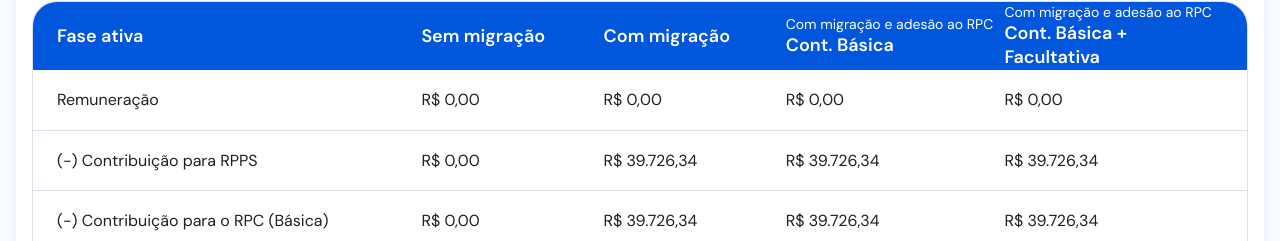
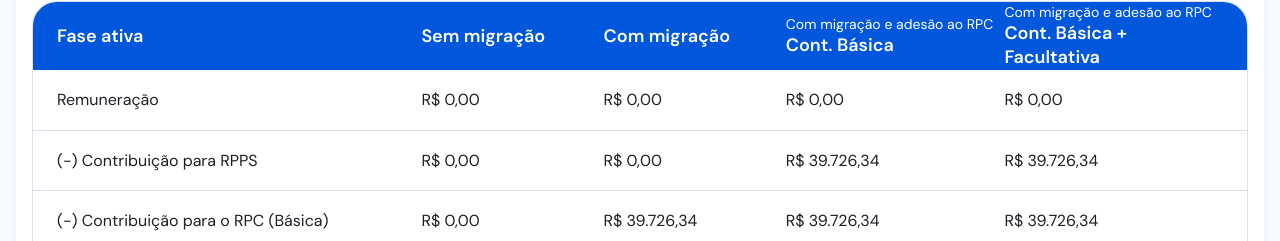
Before and after one commit to leonardobl/smr-front, a React (Vite) app: page / in a window 1280 px wide. Shown: the part 1559-1800 px from the top of the page. Built offline with nearby package versions, Linux system fonts and the light colour scheme.

Commit message:
ajuste com remuneraco

```diff
--- a/src/Components/Templates/HomeTemplate/index.tsx
+++ b/src/Components/Templates/HomeTemplate/index.tsx
@@ -452,7 +452,10 @@ export const HomeTemplate = () => {
                   {maskMoney(table1?.contribuicao_RPPS?.sem_migracao) ||
                     "R$ 0,00"}
                 </p>
-                <p>R$ 39.726,34</p>
+                <p>
+                  {maskMoney(table1?.contribuicao_RPPS?.com_migracao) ||
+                    "R$ 0,00"}
+                </p>
                 <p>R$ 39.726,34</p>
                 <p>R$ 39.726,34</p>
               </TableItem>
--- a/src/Components/Templates/HomeTemplate/useHome.ts
+++ b/src/Components/Templates/HomeTemplate/useHome.ts
@@ -84,49 +84,49 @@ export const DefaulValueTable1: ITableFaseAtiva = {
   remuneracao: {
     com_migracao_rpc_basica: 0,
     com_migracao_rpc_facultativa: 0,
-    com_remuneracao: 0,
+    com_migracao: 0,
     sem_migracao: 0,
   },
   contribuicao_RPC_basica: {
     com_migracao_rpc_basica: 0,
     com_migracao_rpc_facultativa: 0,
-    com_remuneracao: 0,
+    com_migracao: 0,
     sem_migracao: 0,
   },
   contribuicao_RPC_facultativa: {
     com_migracao_rpc_basica: 0,
     com_migracao_rpc_facultativa: 0,
-    com_remuneracao: 0,
+    com_migracao: 0,
     sem_migracao: 0,
   },
   contribuicao_RPPS: {
     com_migracao_rpc_basica: 0,
     com_migracao_rpc_facultativa: 0,
-    com_remuneracao: 0,
+    com_migracao: 0,
     sem_migracao: 0,
   },
   ir: {
     com_migracao_rpc_basica: 0,
     com_migracao_rpc_facultativa: 0,
-    com_remuneracao: 0,
+    com_migracao: 0,
     sem_migracao: 0,
   },
   remuneracao_liquida_ir: {
     com_migracao_rpc_basica: 0,
     com_migracao_rpc_facultativa: 0,
-    com_remuneracao: 0,
+    com_migracao: 0,
     sem_migracao: 0,
   },
   salario_liquido_contribuicao: {
     com_migracao_rpc_basica: 0,
     com_migracao_rpc_facultativa: 0,
-    com_remuneracao: 0,
+    com_migracao: 0,
     sem_migracao: 0,
   },
   soma_contribuicao: {
     com_migracao_rpc_basica: 0,
     com_migracao_rpc_facultativa: 0,
-    com_remuneracao: 0,
+    com_migracao: 0,
     sem_migracao: 0,
   },
 };
--- a/src/Functions/FaseAtiva/ContribuicaoRPPS.ts
+++ b/src/Functions/FaseAtiva/ContribuicaoRPPS.ts
@@ -10,8 +10,14 @@ export function formatDataContribuicaoRPPSFaseAtiva({
   const sem_migracao =
     (data.remuneracao_ativa_atual * data.aliquota_contribuicao_rpps) / 100;
 
+  const com_migracao = Math.round(
+    (data.aliquota_contribuicao_rpps / 100) *
+      Math.min(data.remuneracao_ativa_atual, data.valor_teto_rgps)
+  );
+
   return {
     ...DefaulValueTable1.contribuicao_RPPS,
     sem_migracao,
+    com_migracao,
   };
 }
--- a/src/Types/table.d.ts
+++ b/src/Types/table.d.ts
@@ -1,6 +1,6 @@
 export interface ITypeFaseTable {
   sem_migracao: number;
-  com_remuneracao: number;
+  com_migracao: number;
   com_migracao_rpc_basica: number;
   com_migracao_rpc_facultativa: number;
 }
```
